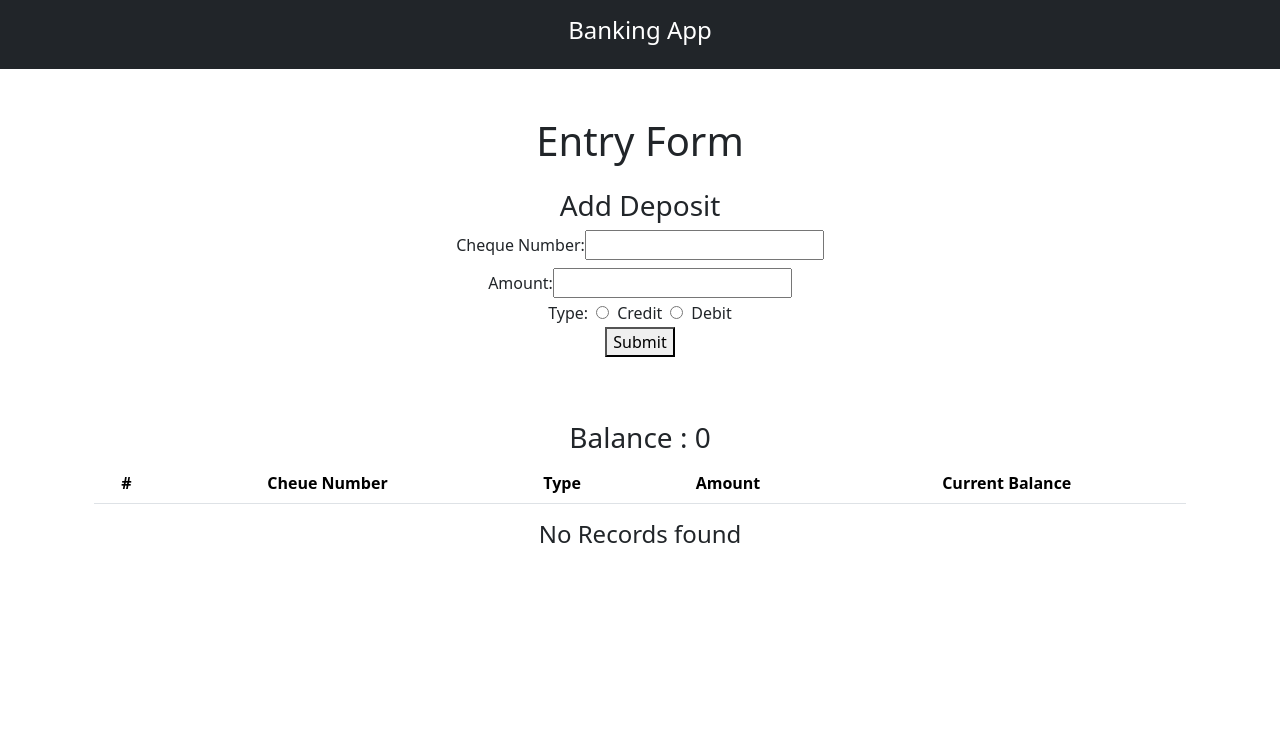
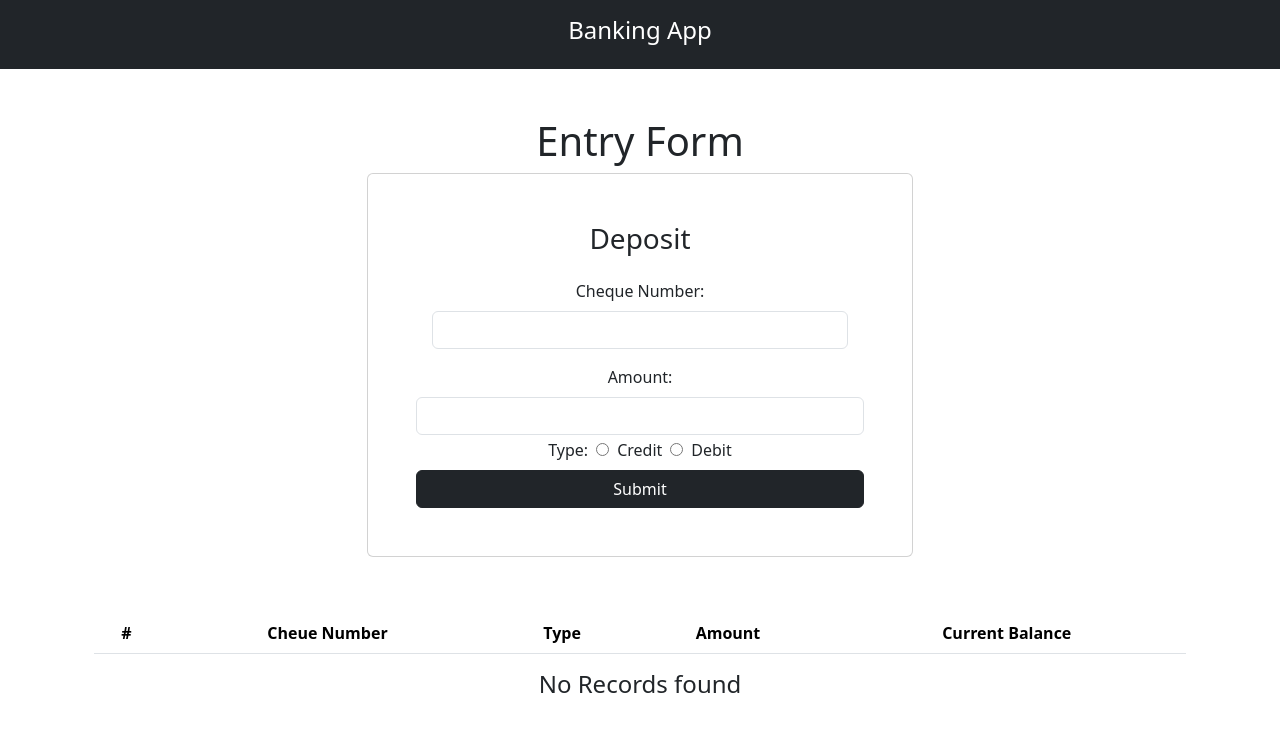
Before and after one commit to shekharmouryaa/my-react-app, a React (Create React App) app: page / in a window 1280 px wide. Shown: the top 732 px of the page. Built offline with nearby package versions, Linux system fonts and the light colour scheme.

Commit message:
redux flow example added

```diff
--- a/package.json
+++ b/package.json
@@ -13,8 +13,10 @@
     "bootstrap": "^5.3.0",
     "react": "^18.2.0",
     "react-dom": "^18.2.0",
+    "react-redux": "^8.1.3",
     "react-scripts": "5.0.1",
     "react-toastify": "^9.1.3",
+    "redux": "^4.2.1",
     "styled-components": "^5.3.11",
     "web-vitals": "^2.1.4"
   },
--- /dev/null
+++ b/src/EntryForm.jsx
@@ -0,0 +1,65 @@
+
+import React, { useState } from 'react'
+import { useDispatch } from 'react-redux'
+import { creditAmount, debitAmount } from './redux/action'
+
+const EntryForm = () => {
+
+const defaultForm = {
+    chequeNumber : "",
+    amount:"",
+    type:"",
+    currentBalance : 0
+  }
+  const [form, setForm] = useState(defaultForm)
+
+  const dispatch = useDispatch()
+
+  const handleChange = (e) => {
+    if(e.target.name === "amount"){
+      setForm({ ...form, [e.target.name]: Number(e.target.value) })
+    }else{
+      setForm({ ...form, [e.target.name]: e.target.value })
+    }
+  }
+
+  const handleSubmit = (e) =>{
+    e.preventDefault()
+    console.log(form);
+    if(form.type ==="credit"){
+      dispatch(creditAmount(form))
+    }else{
+      dispatch(debitAmount(form))
+    }
+    setForm(defaultForm)
+  }
+
+
+  return (
+    <div>
+         <h1>Entry Form </h1>
+            <form className="ui form card mx-auto col-md-6 m-2 p-5" onSubmit={(e) => handleSubmit(e)}>
+                <div className='field' ><h3>Deposit</h3></div>
+                <div className="field m-3">
+                    <label className='form-label text-start'>Cheque Number:</label>
+                    <input className='form-control' name='chequeNumber' type='number' value={form.chequeNumber} onChange={e => handleChange(e)} />
+                </div>
+                <div className="field">
+                    <label className='form-label text-start'>Amount:</label>
+                    <input className='form-control' name='amount' type='number' value={form.amount} onChange={e => handleChange(e)} />
+                </div>
+                <div className="field">
+                    <label className='form-label text-start'>Type:</label>
+                    <input name='type' className='m-2' id="credit" type='radio' value={"credit"} checked={form.type ==="credit" ? true : false} onChange={e => handleChange(e)} />
+                    <label  className='form-label text-start'htmlFor='credit'>Credit</label>
+                    <input name='type' className='m-2' id="debit" type='radio' value={"debit"} checked={form.type ==="debit" ? true : false} onChange={e => handleChange(e)} />
+                    <label className='form-label text-start' htmlFor='debit'>Debit</label>
+
+                </div>
+                <button type='submit' className='btn btn-dark'>Submit</button>
+            </form>
+    </div>
+  )
+}
+
+export default EntryForm
--- a/src/MainContainer.js
+++ b/src/MainContainer.js
@@ -1,77 +1,16 @@
-import React, { useState } from 'react';
+import React from 'react';
 import { PassBook } from './PassBook';
+import EntryForm from './EntryForm';
 
 const MainContainer = () => {
-
-  const defaultForm = {
-    chequeNumber : "",
-    amount:"",
-    type:"",
-    remainingBalance : 0
-  }
-  const [form, setForm] = useState(defaultForm)
-  const [entries, setEnteries] = useState([])
-  const [balance, setBalance] = useState(0)
-
-  const handleChange = (e) => {
-    if(e.target.name === "amount"){
-      setForm({ ...form, [e.target.name]: Number(e.target.value) })
-    }else{
-      setForm({ ...form, [e.target.name]: e.target.value })
-    }
-  }
-
-  const handleSubmit = (e) =>{
-    e.preventDefault()
-    if(form.type ==="credit"){
-      let newBalance = balance + form.amount
-      let updatedForm = {...form, remainingBalance : newBalance}
-      let records = entries.concat(updatedForm)
-      setBalance(newBalance)
-      setEnteries(records)
-    }else{
-      let newBal = balance - form.amount
-      let updatedForm = {...form, remainingBalance : newBal}
-      let records = entries.concat(updatedForm)
-      setBalance(newBal)
-      setEnteries(records)
-    }
-    setForm(defaultForm)
-  }
-
-  console.log(entries)
-
 
   return (
     <div>
       <div class="container wrapper  px-4">
         <div class="row align-items-center py-5">
-          <h1>Entry Form </h1>
-          <div>
-            <form className="ui form m-2 p-2" onSubmit={(e) => handleSubmit(e)}>
-                <div className='field' ><h3>Add Deposit</h3></div>
-                <div className="field mb-2">
-                    <label>Cheque Number:</label>
-                    <input name='chequeNumber' type='number' value={form.chequeNumber} onChange={e => handleChange(e)} />
-                </div>
-                <div className="field">
-                    <label>Amount:</label>
-                    <input name='amount' type='number' value={form.amount} onChange={e => handleChange(e)} />
-                </div>
-                <div className="field">
-                    <label>Type:</label>
-                    <input name='type' className='m-2' id="credit" type='radio' value={"credit"} checked={form.type ==="credit" ? true : false} onChange={e => handleChange(e)} />
-                    <label htmlFor='credit'>Credit</label>
-                    <input name='type' className='m-2' id="debit" type='radio' value={"debit"} checked={form.type ==="debit" ? true : false} onChange={e => handleChange(e)} />
-                    <label htmlFor='debit'>Debit</label>
-
-                </div>
-                <button type='submit' className='ui button'>Submit</button>
-            </form>
+         <EntryForm/>
         </div>
-        </div>
-        <h3>Balance : {balance}</h3>
-        <PassBook entries={entries}/>
+        <PassBook/>
       </div>
     </div>
   )
--- a/src/PassBook.jsx
+++ b/src/PassBook.jsx
@@ -1,6 +1,11 @@
 import React from 'react'
+import { useSelector } from 'react-redux'
 
-export const PassBook = ({ entries }) => {
+export const PassBook = () => {
+
+    const  data = useSelector(state => state.entries)
+    console.log(data.passbookEnteries);
+
     return (
         <div>
             <div className='table-wrapper'>
@@ -16,7 +21,7 @@ export const PassBook = ({ entries }) => {
                         </tr>
                     </thead>
                     <tbody>
-                        {entries?.map((item, index) => (
+                        {data.passbookEnteries?.map((item, index) => (
                             <tr key={index}>
                                 <th scope="row">{index + 1}</th>
                                 <td>{item?.chequeNumber}</td>
@@ -28,7 +33,7 @@ export const PassBook = ({ entries }) => {
                         }
                     </tbody>
                 </table>
-                {entries.length === 0 ? <h4 className='m-3 text-center'>{"No Records found"}</h4> : null}
+                {data.passbookEnteries?.length === 0 ? <h4 className='m-3 text-center'>{"No Records found"}</h4> : null}
 
             </div>
         </div>
--- a/src/index.js
+++ b/src/index.js
@@ -5,10 +5,15 @@ import App from './App';
 import reportWebVitals from './reportWebVitals';
 import 'bootstrap/dist/css/bootstrap.css';
 import 'react-toastify/dist/ReactToastify.css';
+import { Provider } from 'react-redux';
+import store from './redux/store';
 
 const root = ReactDOM.createRoot(document.getElementById('root'));
 root.render(
-  <App/>
+
+  <Provider store={store}>
+    <App/>
+  </Provider>
 
   // <React.StrictMode>
 
--- /dev/null
+++ b/src/redux/action.js
@@ -0,0 +1,15 @@
+
+export const creditAmount = (creditEntry) =>{
+    return {
+        type : "CREDIT",
+        payload : creditEntry
+    }
+}
+
+
+export const debitAmount = (debitEntry) =>{
+    return {
+        type : "DEBIT",
+        payload : debitEntry
+    }
+}
--- /dev/null
+++ b/src/redux/passbookReducer.js
@@ -0,0 +1,30 @@
+
+
+
+const intialState = {
+    passbookEnteries : []
+}
+
+const passbookReducer = (state = intialState , action) =>{
+
+    switch (action.type) {
+        case "CREDIT":
+            return {
+                ...state,
+                passbookEnteries : state.passbookEnteries.concat(action.payload)
+            }
+
+        case "DEBIT":
+            return {
+                ...state,
+                passbookEnteries : state.passbookEnteries.concat(action.payload)
+            }
+        default:
+            return {
+                ...state,
+            }
+    }
+
+}
+
+export default passbookReducer;
--- /dev/null
+++ b/src/redux/reducer.js
@@ -0,0 +1,8 @@
+import { combineReducers } from "redux";
+import  passbookReducer  from "./passbookReducer";
+
+const appReducers = combineReducers({
+    entries: passbookReducer,
+})
+
+export default appReducers;
--- /dev/null
+++ b/src/redux/store.js
@@ -0,0 +1,6 @@
+import {createStore} from 'redux';
+import appReducers from './reducer';
+
+const store = createStore(appReducers)
+
+export default store;
```
Also changed, not shown: 1 other file (tests, documents, lock files or other folders).
